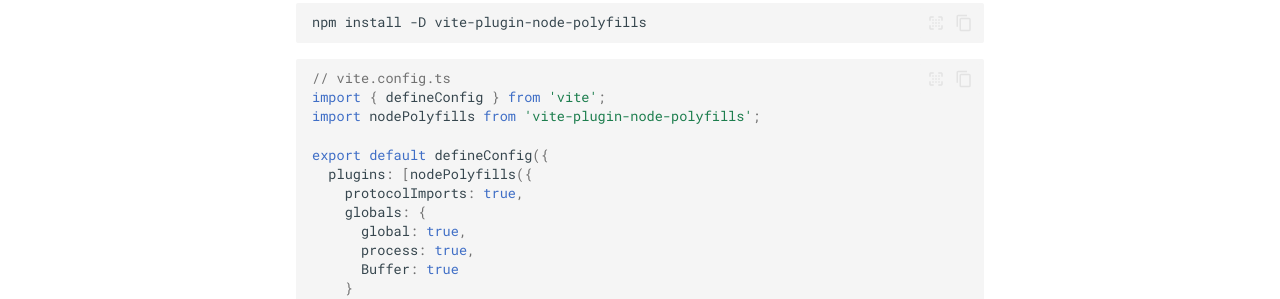
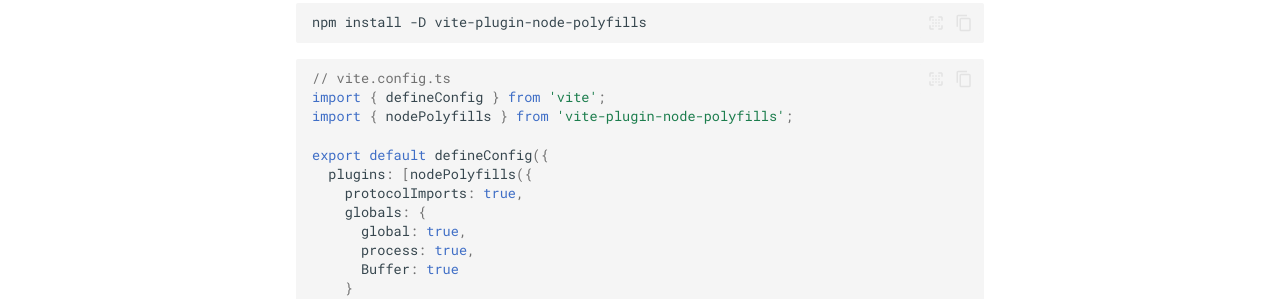
Before and after one commit to XenaBlockchain/libxena-ts, an MkDocs documentation site: the page built from docs/index.md, in a window 1280 px wide and 900 px high, scrolled down 1215 px. Shown: the part 418-717 px from the top of the window. Built offline with MkDocs 1.6.1 and Material for MkDocs 9.7.7, drawn with Linux system fonts in a browser that asks for light colours; comment, search, counter and statistics services are not loaded.

````diff
--- a/docs/index.md
+++ b/docs/index.md
@@ -62,7 +62,7 @@ npm install -D vite-plugin-node-polyfills
 ```ts
 // vite.config.ts
 import { defineConfig } from 'vite';
-import nodePolyfills from 'vite-plugin-node-polyfills';
+import { nodePolyfills } from 'vite-plugin-node-polyfills';
 
 export default defineConfig({
   plugins: [nodePolyfills({
````
Also changed, not shown: package.json (+2 -6 lines), 1 other file.
